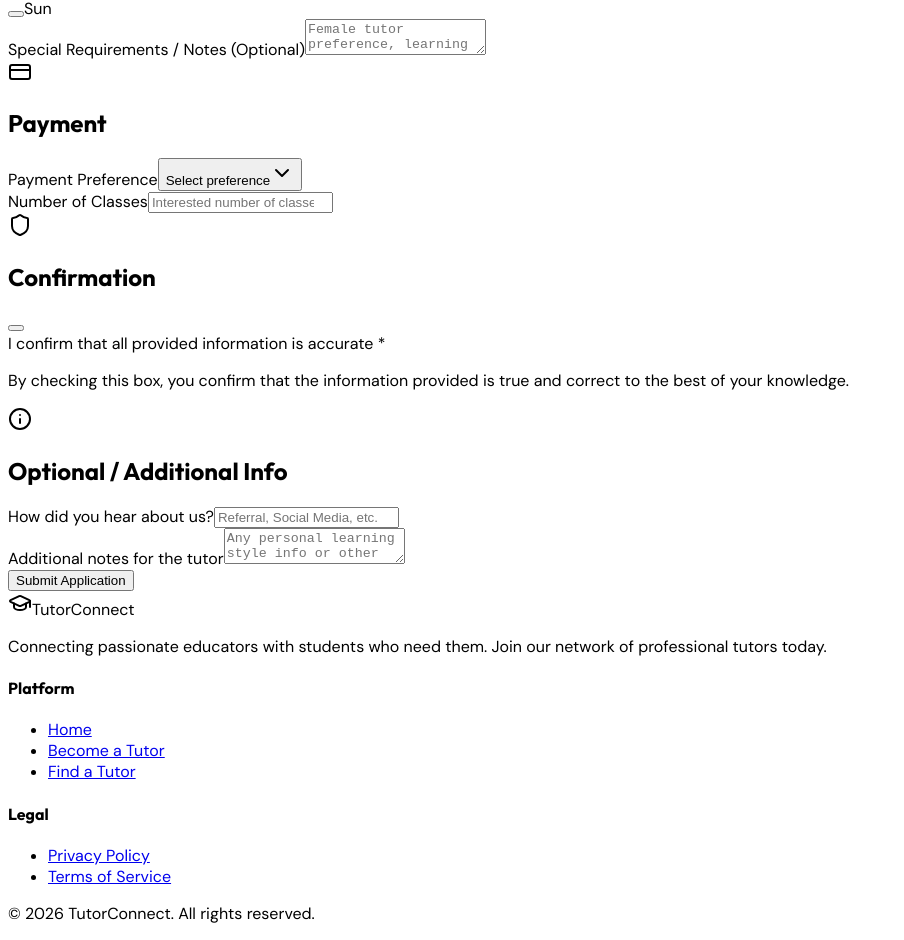
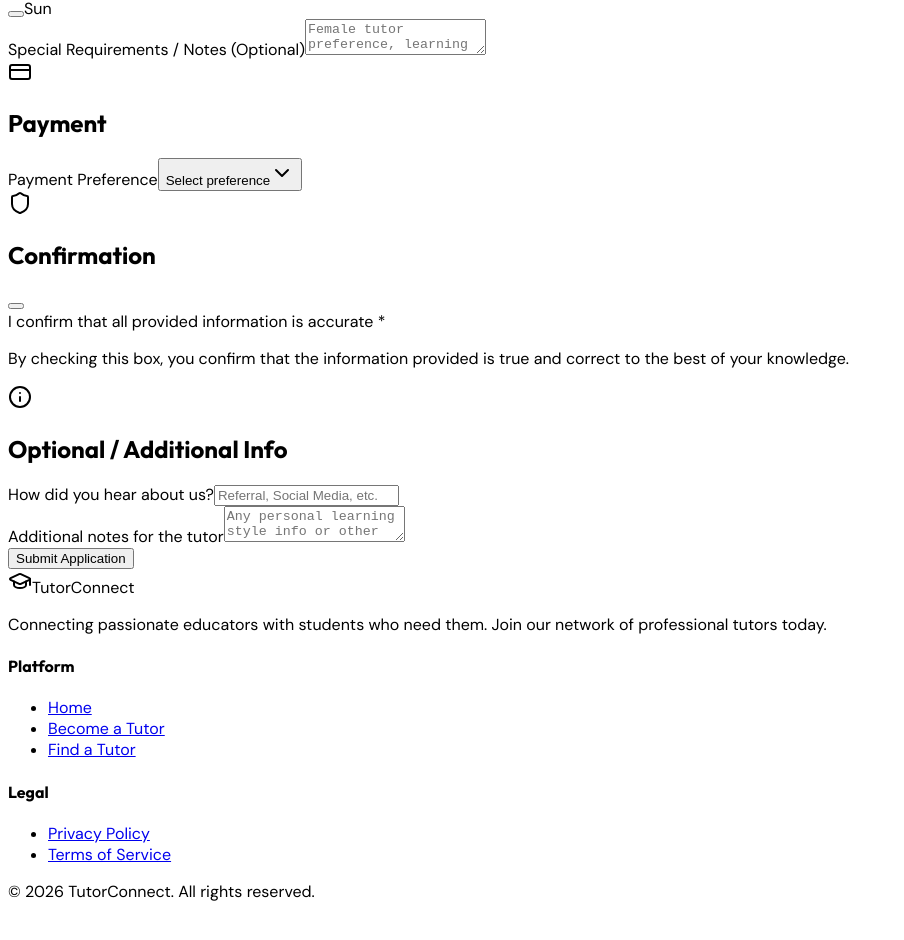
Before and after one commit to mehmoodyahya74/parents-application, a React (Vite) app in the folder client/: page /apply in a window 1280 px wide. Shown: the part 1036-1976 px from the top of the page, without its empty margins (0-904 px from the left). After the commit the page ends 1954 px from the top, so only its background shows below. Built offline with nearby package versions, Linux system fonts and the light colour scheme; a web font is replaced by a local one.

Commit message:
Refactor Apply component to remove packageInfo field
Removed unused packageInfo form field and adjusted layout.

```diff
--- a/client/src/pages/Apply.tsx
+++ b/client/src/pages/Apply.tsx
@@ -10,7 +10,6 @@ import { Input } from "@/components/ui/input";
 import { Textarea } from "@/components/ui/textarea";
 import { Select, SelectContent, SelectItem, SelectTrigger, SelectValue } from "@/components/ui/select";
 import { Checkbox } from "@/components/ui/checkbox";
-import { RadioGroup, RadioGroupItem } from "@/components/ui/radio-group";
 import { Button } from "@/components/ui/button";
 import { Loader2, User, MapPin, BookOpen, Phone, Shield, Info, CreditCard } from "lucide-react";
 import { motion } from "framer-motion";
@@ -432,7 +431,7 @@ export default function Apply() {
                       <h2 className="text-2xl font-bold text-slate-800"> Payment </h2>
                     </div>
 
-                    <div className="grid md:grid-cols-2 gap-6">
+                    <div className="grid md:grid-cols-1 max-w-md">
                       <FormField
                         control={form.control}
                         name="paymentPreference"
@@ -450,20 +449,6 @@ export default function Apply() {
                                 <SelectItem value="Per Class">Per Class</SelectItem>
                               </SelectContent>
                             </Select>
-                            <FormMessage />
-                          </FormItem>
-                        )}
-                      />
-
-                      <FormField
-                        control={form.control}
-                        name="packageInfo"
-                        render={({ field }) => (
-                          <FormItem>
-                            <FormLabel className="text-slate-700 font-semibold">Number of Classes</FormLabel>
-                            <FormControl>
-                              <Input type="number" placeholder="Interested number of classes" className="h-12 rounded-xl" {...field} />
-                            </FormControl>
                             <FormMessage />
                           </FormItem>
                         )}
```
